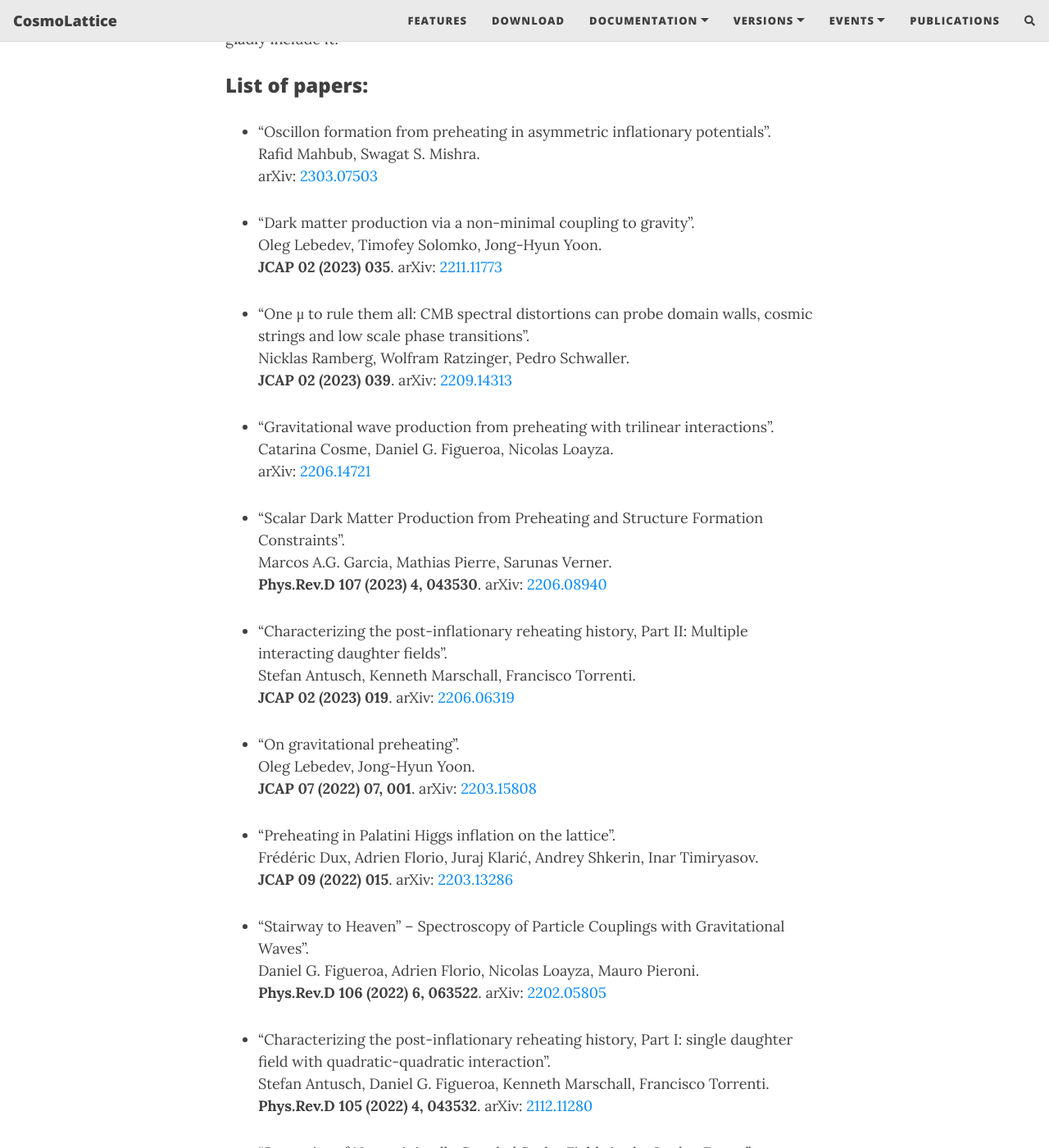
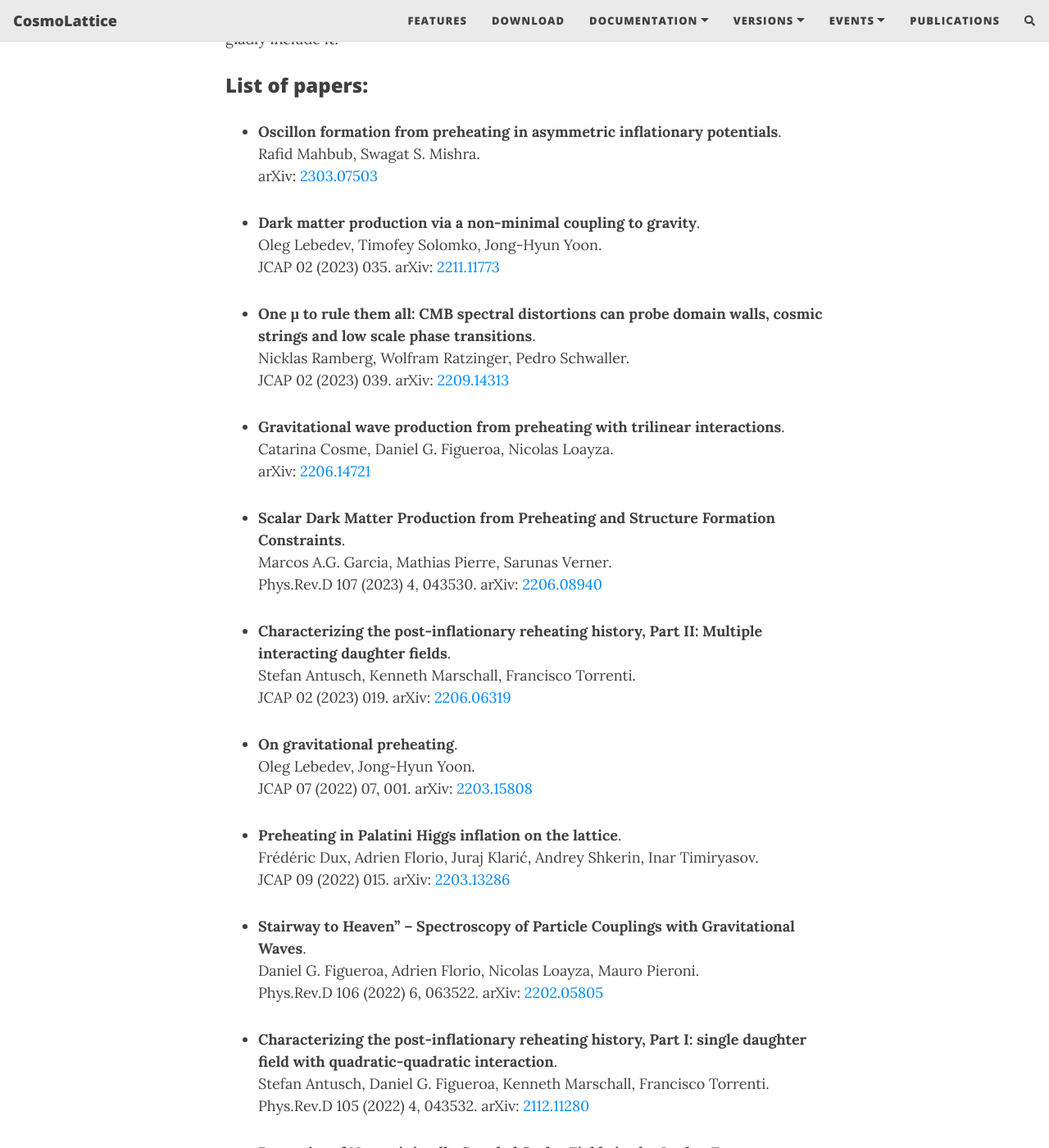
Before and after one commit to cosmolattice/cosmolatticeweb, a Jekyll site: the page built from publications.md, in a window 1280 px wide and 1400 px high, scrolled down 323 px. Shown: the whole window at 82% size. Built offline with Jekyll 4.4.1, drawn with Linux system fonts in a browser that asks for light colours; nearby versions of some CDN libraries; comment, search, counter and statistics services are not loaded; some of the changed lines change nothing that is shown; some of the changed text lies outside the part shown.

Commit message:
Changed list of publications

```diff
--- a/publications.md
+++ b/publications.md
@@ -10,54 +10,58 @@
 
 ### List of papers:
 
-- "Oscillon formation from preheating in asymmetric inflationary potentials". \
+- **Oscillon formation from preheating in asymmetric inflationary potentials**. \
    Rafid Mahbub, Swagat S. Mishra. \
    arXiv: <a href="https://arxiv.org/abs/2303.07503" target="_blank" rel="noopener noreferrer">2303.07503</a>
 
-- "Dark matter production via a non-minimal coupling to gravity". \
+- **Dark matter production via a non-minimal coupling to gravity**. \
    Oleg Lebedev, Timofey Solomko, Jong-Hyun Yoon. \
-  **JCAP 02 (2023) 035**. arXiv: <a href="https://arxiv.org/abs/2211.11773" target="_blank" rel="noopener noreferrer">2211.11773</a>
+  JCAP 02 (2023) 035. arXiv: <a href="https://arxiv.org/abs/2211.11773" target="_blank" rel="noopener noreferrer">2211.11773</a>
 
-- "One μ to rule them all: CMB spectral distortions can probe domain walls, cosmic strings and low scale phase transitions". \
+- **One μ to rule them all: CMB spectral distortions can probe domain walls, cosmic strings and low scale phase transitions**. \
    Nicklas Ramberg, Wolfram Ratzinger, Pedro Schwaller. \
-  **JCAP 02 (2023) 039**. arXiv: <a href="https://arxiv.org/abs/2209.14313" target="_blank" rel="noopener noreferrer">2209.14313</a>
+  JCAP 02 (2023) 039. arXiv: <a href="https://arxiv.org/abs/2209.14313" target="_blank" rel="noopener noreferrer">2209.14313</a>
 
-- "Gravitational wave production from preheating with trilinear interactions". \
+- **Gravitational wave production from preheating with trilinear interactions**. \
   Catarina Cosme, Daniel G. Figueroa, Nicolas Loayza. \
   arXiv: <a href="https://arxiv.org/abs/2206.14721" target="_blank" rel="noopener noreferrer">2206.14721</a>
 
-- "Scalar Dark Matter Production from Preheating and Structure Formation Constraints". \
+- **Scalar Dark Matter Production from Preheating and Structure Formation Constraints**. \
   Marcos A.G. Garcia, Mathias Pierre, Sarunas Verner. \
-  **Phys.Rev.D 107 (2023) 4, 043530**. arXiv: <a href="https://arxiv.org/abs/2206.08940" target="_blank" rel="noopener noreferrer">2206.08940</a>
+  Phys.Rev.D 107 (2023) 4, 043530. arXiv: <a href="https://arxiv.org/abs/2206.08940" target="_blank" rel="noopener noreferrer">2206.08940</a>
 
-- "Characterizing the post-inflationary reheating history, Part II: Multiple interacting daughter fields". \
+- **Characterizing the post-inflationary reheating history, Part II: Multiple interacting daughter fields**. \
   Stefan Antusch, Kenneth Marschall, Francisco Torrenti. \
-  **JCAP 02 (2023) 019**. arXiv: <a href="https://arxiv.org/abs/2206.06319" target="_blank" rel="noopener noreferrer">2206.06319</a>
+  JCAP 02 (2023) 019. arXiv: <a href="https://arxiv.org/abs/2206.06319" target="_blank" rel="noopener noreferrer">2206.06319</a>
 
-- "On gravitational preheating". \
+- **On gravitational preheating**. \
   Oleg Lebedev, Jong-Hyun Yoon. \
-  **JCAP 07 (2022) 07, 001**. arXiv: <a href="https://arxiv.org/abs/2203.15808" target="_blank" rel="noopener noreferrer">2203.15808</a>
+  JCAP 07 (2022) 07, 001. arXiv: <a href="https://arxiv.org/abs/2203.15808" target="_blank" rel="noopener noreferrer">2203.15808</a>
 
-- "Preheating in Palatini Higgs inflation on the lattice". \
+- **Preheating in Palatini Higgs inflation on the lattice**. \
   Frédéric Dux, Adrien Florio, Juraj Klarić, Andrey Shkerin, Inar Timiryasov. \
-  **JCAP 09 (2022) 015**. arXiv: <a href="https://arxiv.org/abs/2203.13286" target="_blank" rel="noopener noreferrer">2203.13286</a>
+  JCAP 09 (2022) 015. arXiv: <a href="https://arxiv.org/abs/2203.13286" target="_blank" rel="noopener noreferrer">2203.13286</a>
 
-- "Stairway to Heaven" -- Spectroscopy of Particle Couplings with Gravitational Waves". \
+- **Stairway to Heaven" -- Spectroscopy of Particle Couplings with Gravitational Waves**. \
   Daniel G. Figueroa, Adrien Florio, Nicolas Loayza, Mauro Pieroni. \
-  **Phys.Rev.D 106 (2022) 6, 063522**. arXiv: <a href="https://arxiv.org/abs/2202.05805" target="_blank" rel="noopener noreferrer">2202.05805</a>
+  Phys.Rev.D 106 (2022) 6, 063522. arXiv: <a href="https://arxiv.org/abs/2202.05805" target="_blank" rel="noopener noreferrer">2202.05805</a>
 
-- "Characterizing the post-inflationary reheating history, Part I: single daughter field with quadratic-quadratic interaction". \
+- **Characterizing the post-inflationary reheating history, Part I: single daughter field with quadratic-quadratic interaction**. \
   Stefan Antusch, Daniel G. Figueroa, Kenneth Marschall, Francisco Torrenti. \
-  **Phys.Rev.D 105 (2022) 4, 043532**. arXiv: <a href="https://arxiv.org/abs/2112.11280" target="_blank" rel="noopener noreferrer">2112.11280</a>
+  Phys.Rev.D 105 (2022) 4, 043532. arXiv: <a href="https://arxiv.org/abs/2112.11280" target="_blank" rel="noopener noreferrer">2112.11280</a>
 
-- "Dynamics of Non-minimally Coupled Scalar Fields in the Jordan Frame". \
+- **Dynamics of Non-minimally Coupled Scalar Fields in the Jordan Frame**. \
   Daniel G. Figueroa, Adrien Florio, Toby Opferkuch, Ben A. Stefanek. \
   arXiv: <a href="https://arxiv.org/abs/2112.08388" target="_blank" rel="noopener noreferrer">2112.08388</a>
 
-- "Freeze-in from Preheating". \
+- **Freeze-in from Preheating**. \
   Marcos A. G. Garcia, Kunio Kaneta, Yann Mambrini, Keith A. Olive, Sarunas Verner. \
-  **JCAP 03 (2022) 03, 016**. arXiv: <a href="https://arxiv.org/abs/2109.13280" target="_blank" rel="noopener noreferrer">2109.13280</a>
+  JCAP 03 (2022) 03, 016. arXiv: <a href="https://arxiv.org/abs/2109.13280" target="_blank" rel="noopener noreferrer">2109.13280</a>
 
-- "Energy distribution and equation of state of the early Universe: matching the end of inflation and the onset of radiation domination". \
+- **The art of simulating the early Universe -- Part I**. \
+  Daniel G. Figueroa, Adrien Florio, Francisco Torrenti, Wessel Valkenburg. \
+  JCAP 04 (2021) 035. arXiv: <a href="https://arxiv.org/abs/2006.15122" target="_blank" rel="noopener noreferrer">2006.15122</a>
+
+- **Energy distribution and equation of state of the early Universe: matching the end of inflation and the onset of radiation domination**. \
   Stefan Antusch, Daniel G. Figueroa, Kenneth Marschall, Francisco Torrenti. \
-  **Phys.Lett.B 811 (2020) 135888**. arXiv: <a href="https://arxiv.org/abs/2005.07563" target="_blank" rel="noopener noreferrer">2005.07563</a>
+  Phys.Lett.B 811 (2020) 135888. arXiv: <a href="https://arxiv.org/abs/2005.07563" target="_blank" rel="noopener noreferrer">2005.07563</a>
```
